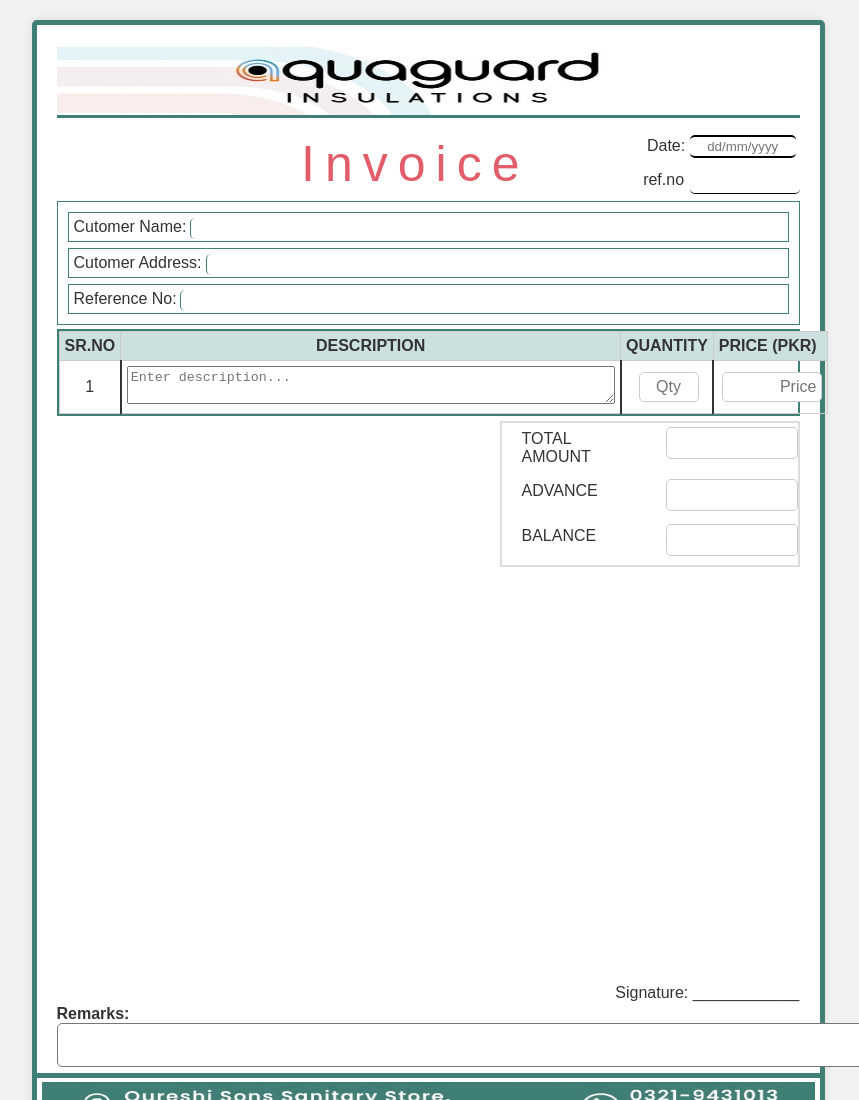
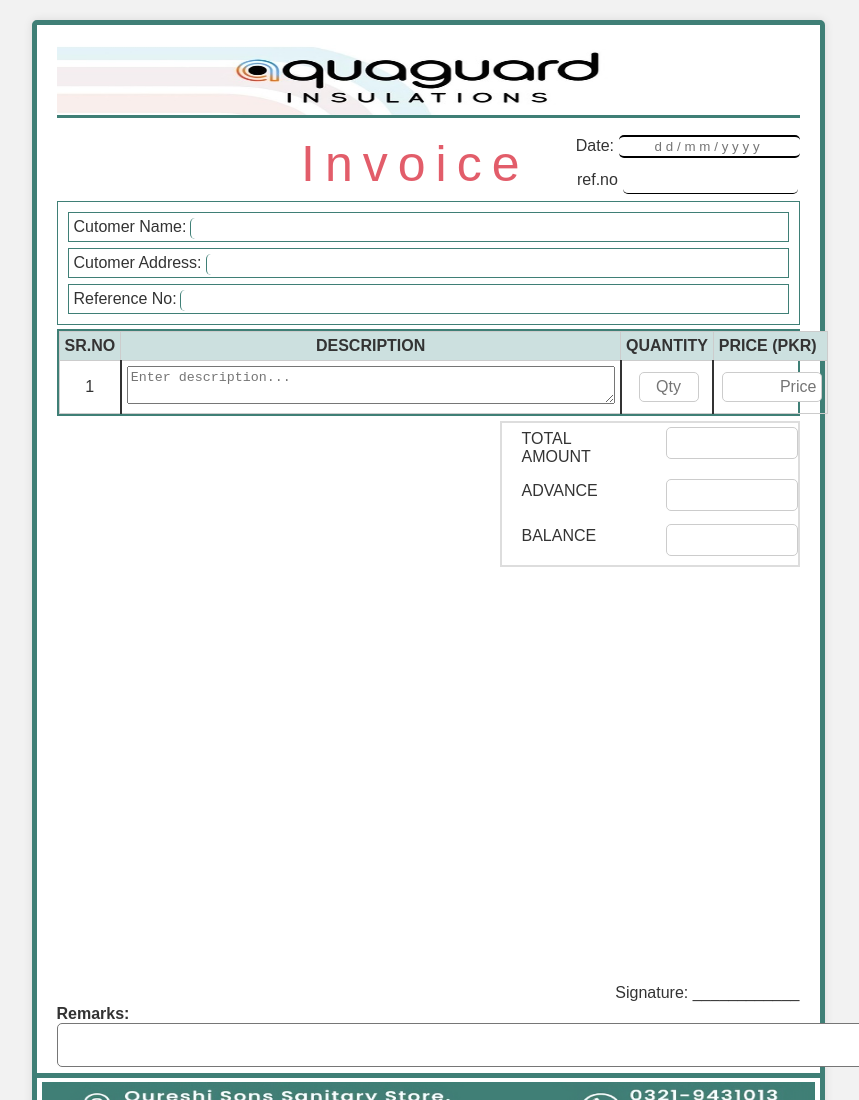
Before and after one commit to Abeerkhurram/AquaGuard-invoice, a plain HTML site: page index.html in a window 1280 px wide. Shown: the top 1100 px of the page, without its empty margins (212-1071 px from the left). Drawn offline with nearby package versions, Linux system fonts and the light colour scheme; a script that the page names is missing.

Commit message:
Update index.html

```diff
--- a/index.html
+++ b/index.html
@@ -345,10 +345,10 @@ input[type="number"] {
 
 #date {
     border-radius: 5px;
-    width: 102px;
+    width: 15   2px;
     text-align: center;
     border: none; /* Remove this line */
-
+    letter-spacing:0.1cm;
 
     border-top: 2px solid black;
     /* Add an underline */
@@ -363,7 +363,7 @@ input[type="number"] {
     border-bottom: 1px solid black; /* Underline */
     border-radius: 5px; /* Rounded corners */
     text-align: center; /* Center text */
-    width: 100px; /* Adjust width as needed */
+    width: 165px; /* Adjust width as needed */
     padding: 5px; /* Adjust padding for better spacing */
     margin-left: 1px; /* Space between text and input */
 }
@@ -395,7 +395,7 @@ input[type="number"] {
 
                 <br>
             <span class="ref-no" style="margin-top: 10px; display: block;">
-                ref.no <input type="text" class="ref-input"  maxlength="10" />
+                ref.no <input type="text" class="ref-input"  maxlength="22"  />
             </span>
 
             </div>
```
